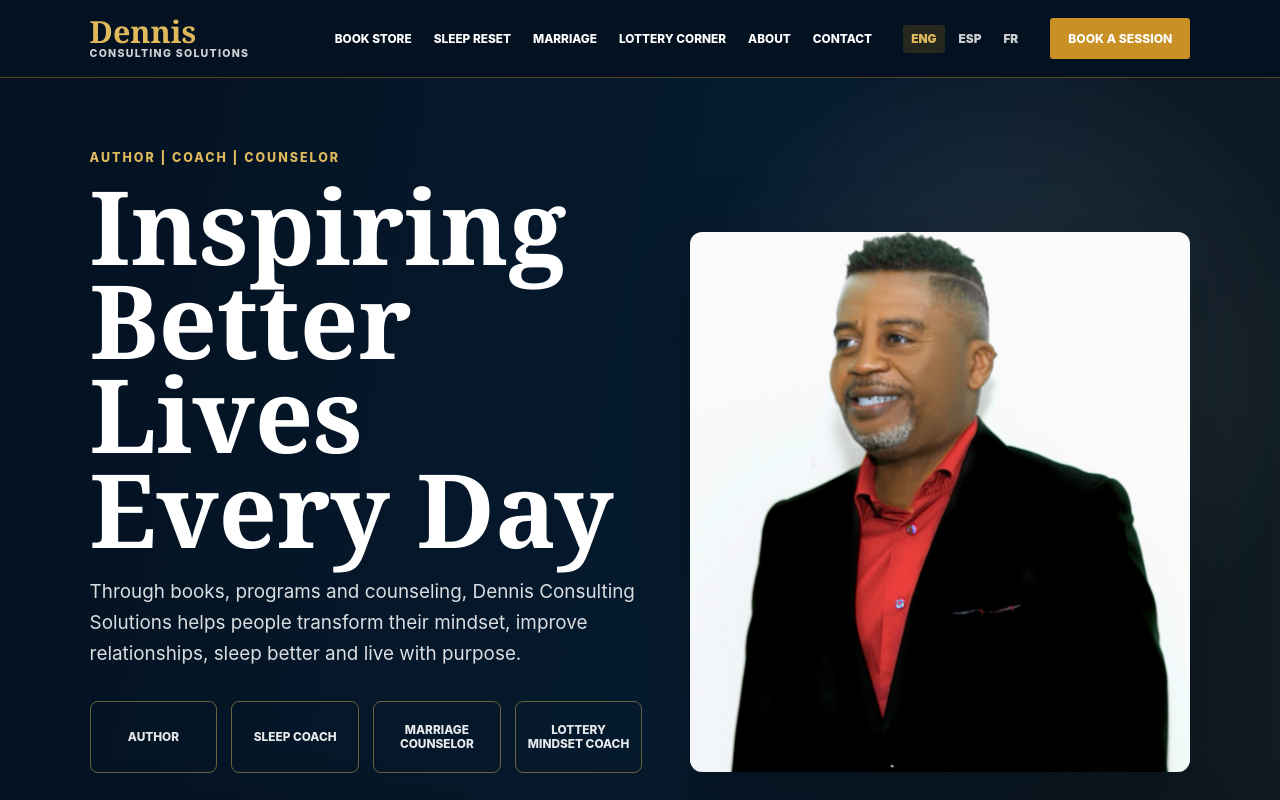
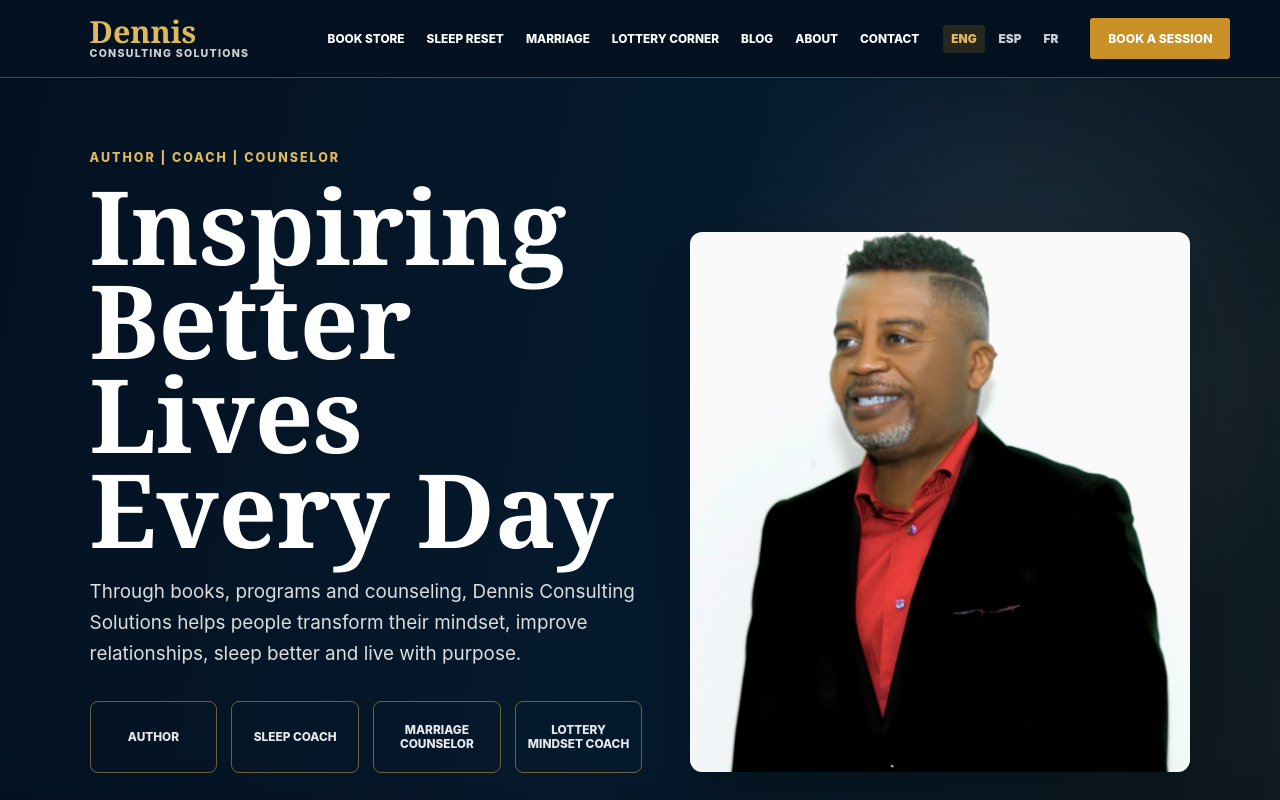
Before and after one commit to DennisTekoh/dennis, a website built with Vite: page index.html in a window 1280 px wide. Shown: the top 800 px of the page. Built offline with nearby package versions, Linux system fonts and the light colour scheme.

Commit message:
Add Blogger link

```diff
--- a/index.html
+++ b/index.html
@@ -64,6 +64,7 @@
         <a href="#sleep-reset" data-i18n="navSleep">Sleep Reset</a>
         <a href="#marriage" data-i18n="navMarriage">Marriage</a>
         <a href="#lottery" data-i18n="navLottery">Lottery Corner</a>
+        <a href="https://dennisconsultingsolutions.blogspot.com/" target="_blank" rel="noopener noreferrer" data-i18n="navBlog">Blog</a>
         <a href="#about" data-i18n="navAbout">About</a>
         <a href="#contact" data-i18n="navContact">Contact</a>
       </nav>
@@ -296,6 +297,7 @@
         <a href="#sleep-reset" data-i18n="sleepTitle">Sleep Reset Program</a>
         <a href="#marriage" data-i18n="marriageTitle">Marriage Counseling</a>
         <a href="#lottery-corner" data-i18n="lotteryTitle">Lottery Corner</a>
+        <a href="https://dennisconsultingsolutions.blogspot.com/" target="_blank" rel="noopener noreferrer" data-i18n="navBlog">Blog</a>
       </div>
       <div>
         <h3 data-i18n="navContact">Contact</h3>
--- a/script.js
+++ b/script.js
@@ -5,6 +5,7 @@
     navSleep: "Sleep Reset",
     navMarriage: "Marriage",
     navLottery: "Lottery Corner",
+    navBlog: "Blog",
     navAbout: "About",
     navContact: "Contact",
     bookSession: "Book a Session",
@@ -93,6 +94,7 @@
     navSleep: "Sleep Reset",
     navMarriage: "Matrimonio",
     navLottery: "Rincon de Loteria",
+    navBlog: "Blog",
     navAbout: "Sobre mi",
     navContact: "Contacto",
     bookSession: "Reservar Sesion",
@@ -181,6 +183,7 @@
     navSleep: "Sleep Reset",
     navMarriage: "Mariage",
     navLottery: "Coin Loterie",
+    navBlog: "Blog",
     navAbout: "A propos",
     navContact: "Contact",
     bookSession: "Reserver",
```
